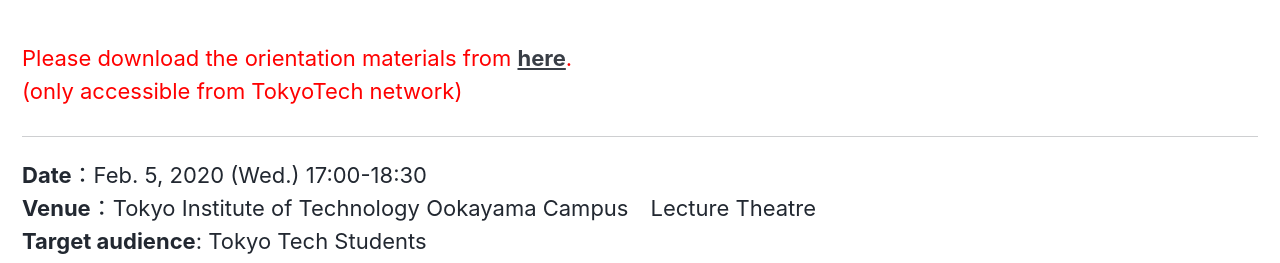
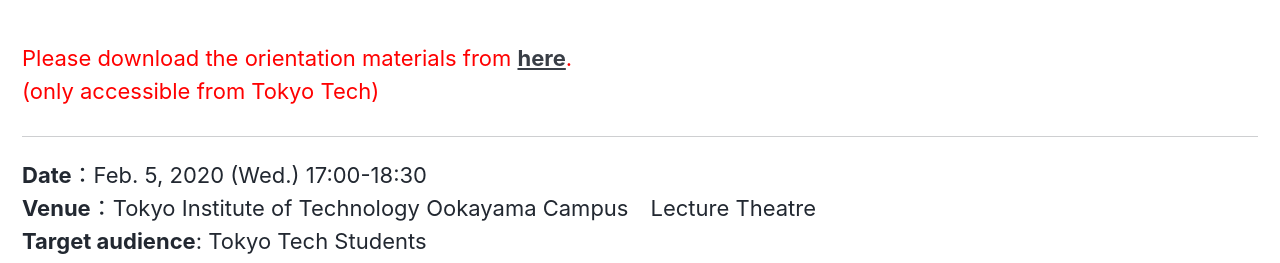
Before and after one commit to fl1d/w0ex.github.io, a Jekyll site: the page built from _pages/2nd-orientation_en.md, in a window 1280 px wide. Shown: the part 467-730 px from the top of the page. Built offline with Jekyll 4.4.1, drawn with Linux system fonts in a browser that asks for light colours; cached includes are drawn as plain includes; nearby versions of some CDN libraries.

Commit message:
Update 2nd-orientation_en.md

```diff
--- a/_pages/2nd-orientation_en.md
+++ b/_pages/2nd-orientation_en.md
@@ -27,7 +27,7 @@
   - label: "SSS Promotion Consortium"
     url: "https://www.sss.e.titech.ac.jp/en"
 ---
-<span style="color:Red">Please download the orientation materials from [**here**](https://www.sss.e.titech.ac.jp/event-wise-orientation-20200205/materials/).<br> (only accessible from TokyoTech network)</span><br>
+<span style="color:Red">Please download the orientation materials from [**here**](https://www.sss.e.titech.ac.jp/event-wise-orientation-20200205/materials/).<br> (only accessible from Tokyo Tech)</span><br>
 
 <hr>
 
```
